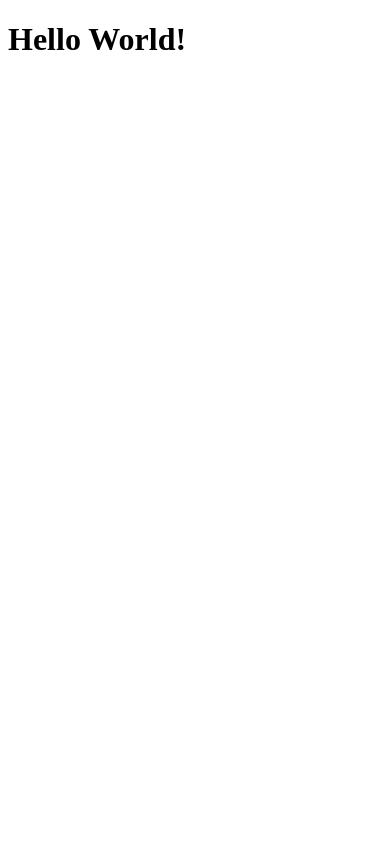
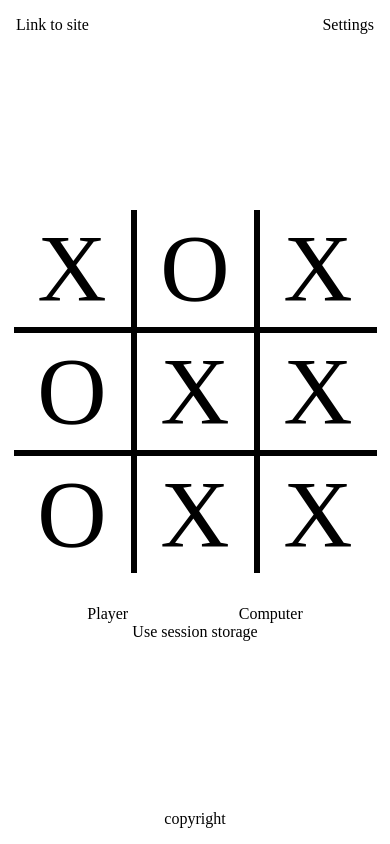
Before and after one commit to tripathi-aditya/html-parser, a plain HTML site: page index.html in a window 390 px wide. Drawn offline with Linux system fonts and the light colour scheme.

Commit message:
mobile view structure

```diff
--- /dev/null
+++ b/globals.css
@@ -0,0 +1,35 @@
+:root {
+    --padding-sm: 1rem;
+    --padding-md: 2rem;
+    --padding-lg: 3rem;
+
+    --margin-sm: 1rem;
+    --margin-md: 2rem;
+    --margin-lg: 3rem;
+}
+
+
+body {
+    box-sizing: border-box;
+    display: flex;
+    flex-direction: column;
+    font-size: 16px;
+    height: 100vh;
+    margin: 0;
+    padding: 0;
+    width: 100vw;
+}
+
+header {
+    padding: var(--padding-sm);
+    display: flex;
+    justify-content: space-between;
+}
+
+footer {
+    display: flex;
+    justify-content: center;
+    align-items: center;
+    margin-top: auto;
+    padding: var(--padding-sm);
+}
--- a/index.html
+++ b/index.html
@@ -1,11 +1,63 @@
 <!DOCTYPE html>
 <html lang="en">
 <head>
+    <link rel="stylesheet" href="globals.css" />
+    <link rel="stylesheet" href="styles.css" />
     <meta charset="UTF-8">
     <meta name="viewport" content="width=device-width, initial-scale=1.0">
     <title>Tic Tac Toe</title>
 </head>
 <body>
-    <h1>Hello World!</h1>
+    <header>
+        <span>Link to site</span>
+        <span>Settings</span>
+    </header>
+    <main>
+        <div class="board">
+                <div class="cell cell_first">
+                    X
+                </div>
+                <div class="cell cell_second">
+                    O
+                </div>
+                <div class="cell cell_third">
+                    X
+                </div>
+                <div class="cell cell_fourth">
+                    O
+                </div>
+                <div class="cell cell_fifth">
+                    X
+                </div>
+                <div class="cell cell_sixth">
+                    X
+                </div>
+                <div class="cell cell_seventh">
+                    O
+                </div>
+                <div class="cell cell_eigth">
+                    X
+                </div>
+                <div class="cell cell_ninth">
+                    X
+                </div>
+        </div>
+        <section class="scores-and-turn">
+            <div class="turn">
+                <span class="player_turn">
+                    Player
+                </span>
+                <span class="computer_turn">
+                    Computer
+                </span>
+            </div>
+            <div class="scores">
+                Use session storage
+            </div>
+        </section>
+    </main>
+    <footer>
+        copyright
+    </footer>
 </body>
 </html>
--- /dev/null
+++ b/styles.css
@@ -0,0 +1,67 @@
+@import url("globals.css");
+
+.board {
+    align-items: center;
+    /* border: 2px solid purple; */
+    display: flex;
+    flex-wrap: wrap;
+    justify-content: center;
+    margin-top: 10rem;
+
+}
+
+.cell {
+    cursor: pointer;
+    display: flex;
+    justify-content: center;
+    align-items: center;
+    height: 30vw;
+    width: 30vw;
+    font-size: 6rem;
+}
+
+.cell_first {
+    border-bottom: 0.4rem solid black;
+    border-right: 0.4rem solid black;
+}
+
+.cell_second {
+    border-bottom: 0.4rem solid black;
+    border-right: 0.4rem solid black;
+}
+.cell_third {
+    border-bottom: 0.4rem solid black;
+}
+.cell_fourth {
+    border-right: 0.4rem solid black;
+    border-bottom: 0.4rem solid black;
+}
+.cell_fifth {
+    border-right: 0.4rem solid black;
+    border-bottom: 0.4rem solid black;
+}
+.cell_sixth {
+    border-bottom: 0.4rem solid black;
+}
+.cell_seventh {
+    border-right: 0.4rem solid black;
+}
+.cell_eigth {
+    border-right: 0.4rem solid black;
+}
+.cell_ninth {
+}
+
+.scores-and-turn{
+    display: flex;
+    flex-direction: column;
+    justify-content: center;
+    align-items: center;
+    padding: var(--padding-md);
+}
+
+.turn {
+    width: 100%;
+    display: flex;
+    justify-content: space-around;
+}
```
